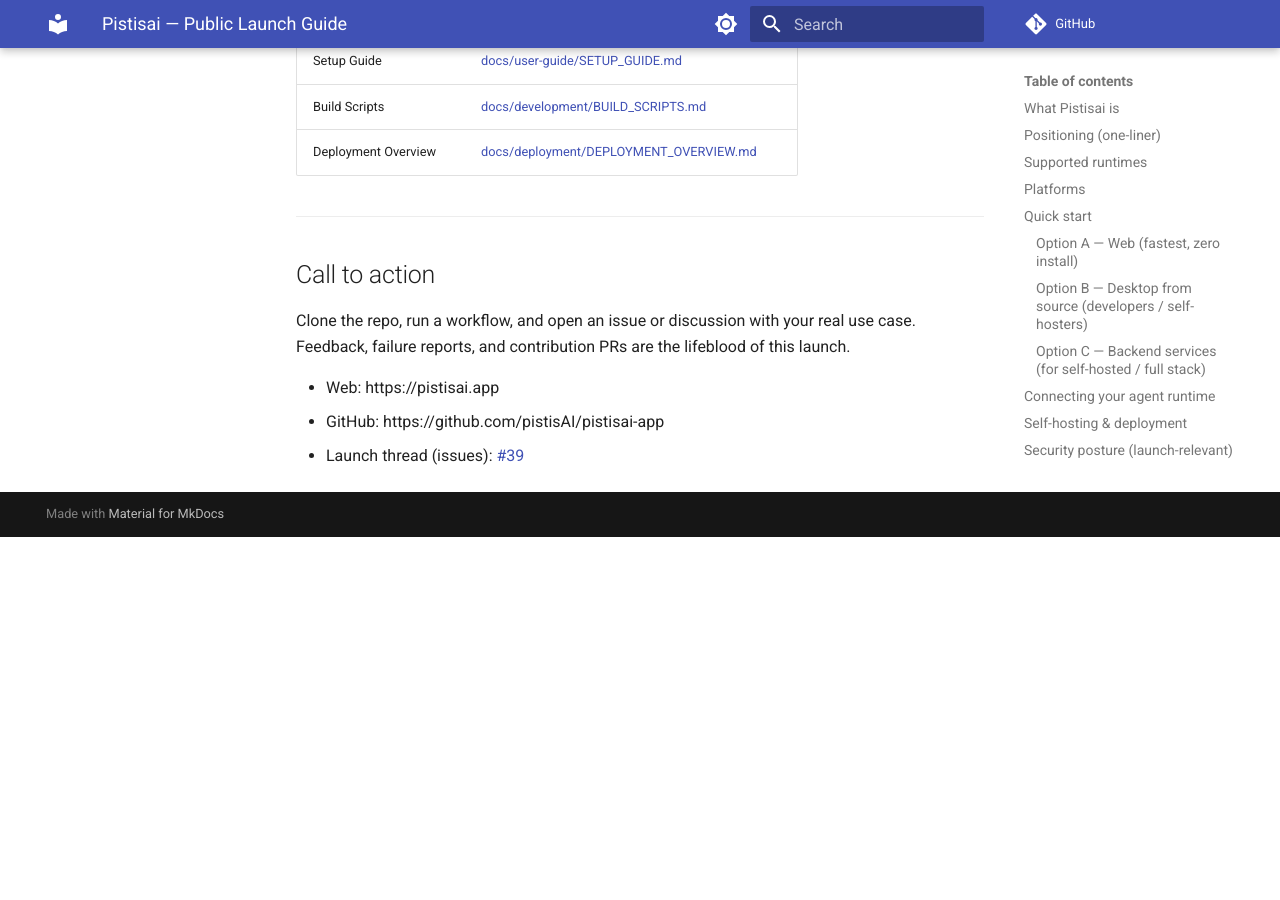
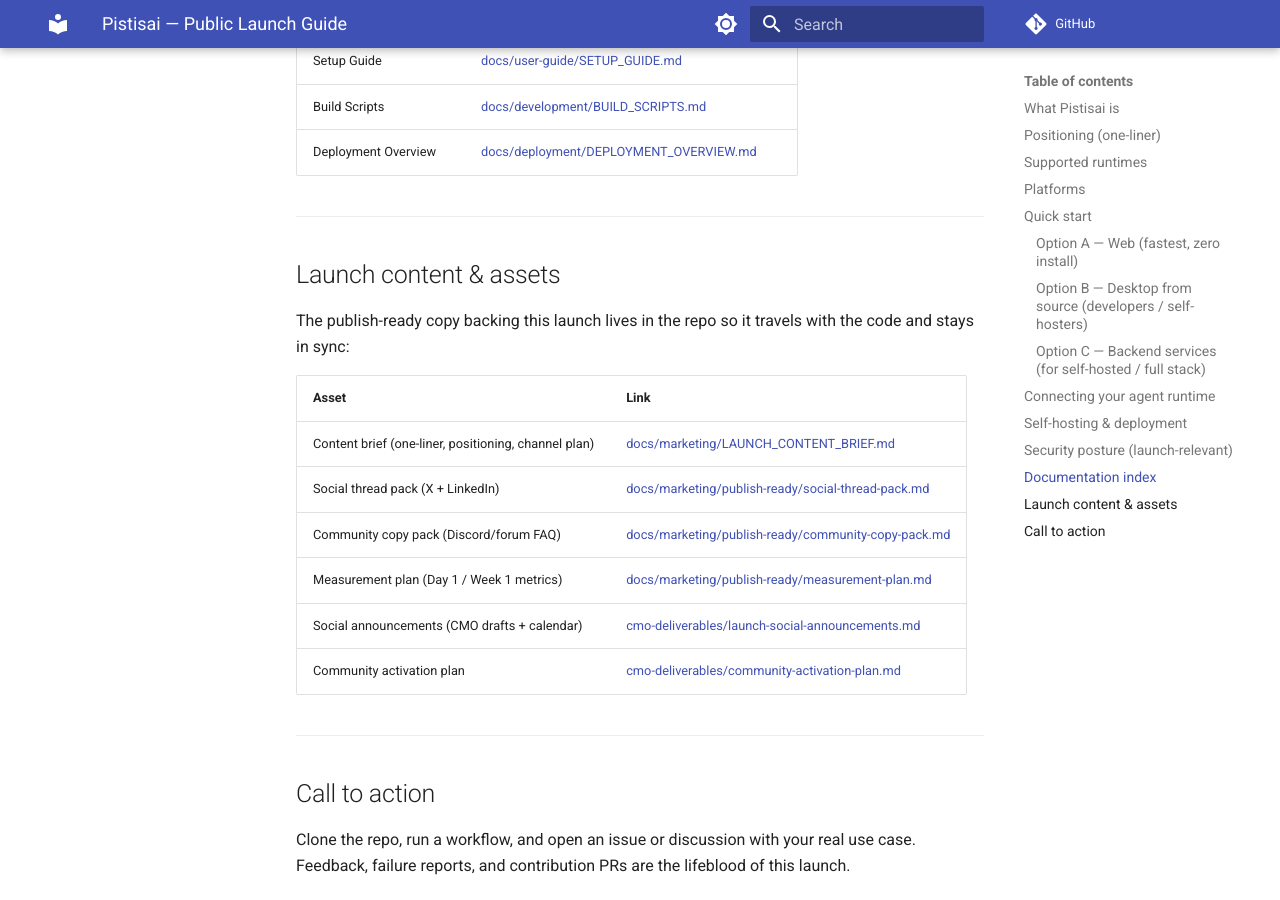
Before and after one commit to pistisAI/pistisai-app, an MkDocs documentation site: the page built from docs/LAUNCH.md, in a window 1280 px wide and 900 px high, scrolled down 4455 px. Built offline with MkDocs 1.6.1 and Material for MkDocs 9.7.7, drawn with Linux system fonts in a browser that asks for light colours; comment, search, counter and statistics services are not loaded; before the commit the page ends 4992 px from its top, so only the background shows below that.

Commit message:
ai(Paperclip): cross-link issue #39 launch content assets into docs/LAUNCH.md
The 6 publish-ready launch files (docs/marketing/*, cmo-deliverables/*) were
added to main but the launch anchor did not reference them. Adds a 'Launch
content & assets' section to docs/LAUNCH.md so the launch entry point points
at its own backing copy.

```diff
--- a/docs/LAUNCH.md
+++ b/docs/LAUNCH.md
@@ -174,6 +174,22 @@
 
 ---
 
+## Launch content & assets
+
+The publish-ready copy backing this launch lives in the repo so it travels with
+the code and stays in sync:
+
+| Asset | Link |
+|-------|------|
+| Content brief (one-liner, positioning, channel plan) | [docs/marketing/LAUNCH_CONTENT_BRIEF.md](docs/marketing/LAUNCH_CONTENT_BRIEF.md) |
+| Social thread pack (X + LinkedIn) | [docs/marketing/publish-ready/social-thread-pack.md](docs/marketing/publish-ready/social-thread-pack.md) |
+| Community copy pack (Discord/forum FAQ) | [docs/marketing/publish-ready/community-copy-pack.md](docs/marketing/publish-ready/community-copy-pack.md) |
+| Measurement plan (Day 1 / Week 1 metrics) | [docs/marketing/publish-ready/measurement-plan.md](docs/marketing/publish-ready/measurement-plan.md) |
+| Social announcements (CMO drafts + calendar) | [cmo-deliverables/launch-social-announcements.md](cmo-deliverables/launch-social-announcements.md) |
+| Community activation plan | [cmo-deliverables/community-activation-plan.md](cmo-deliverables/community-activation-plan.md) |
+
+---
+
 ## Call to action
 
 Clone the repo, run a workflow, and open an issue or discussion with your real
```
